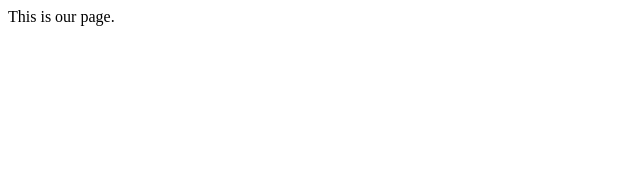
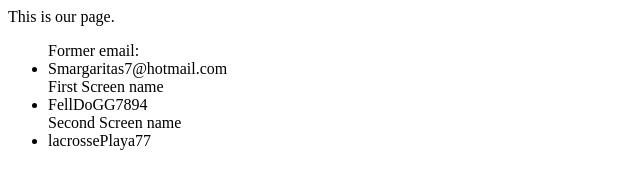
Before and after one commit to neotamoe/group-practice, a plain HTML site: page index.html in a window 1280 px wide. Shown: the whole page, without its empty margins (0-640 px from the left). Drawn offline with Linux system fonts and the light colour scheme.

Commit message:
made my screen name list

```diff
--- a/index.html
+++ b/index.html
@@ -6,5 +6,11 @@
   </head>
   <body>
     This is our page.
+
+    <ul>
+      <label>Former email: </label><li>Smargaritas7@hotmail.com</li>
+      <label>First Screen name</label><li>FellDoGG7894</li>
+      <label>Second Screen name</label><li>lacrossePlaya77</li>
+    </ul>
   </body>
 </html>
```
